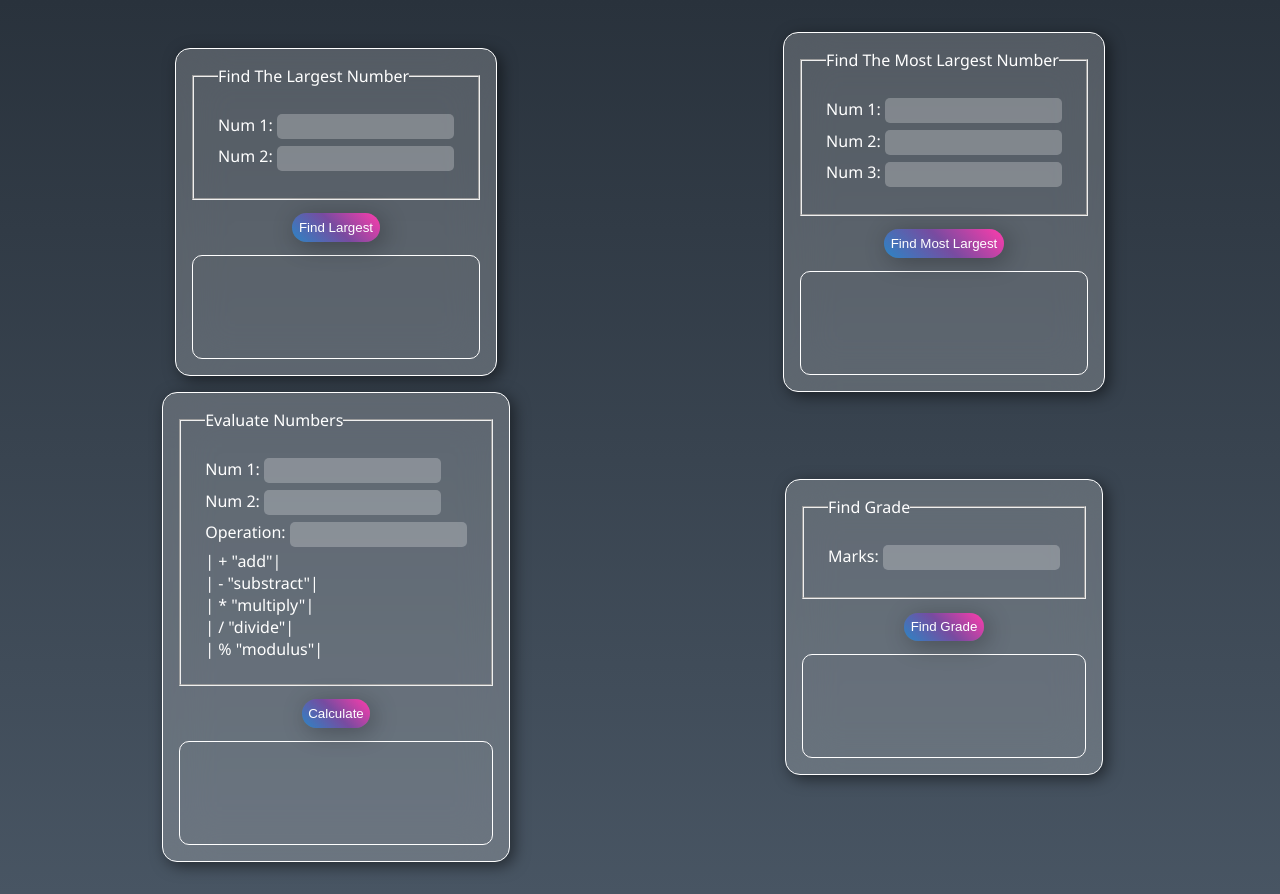
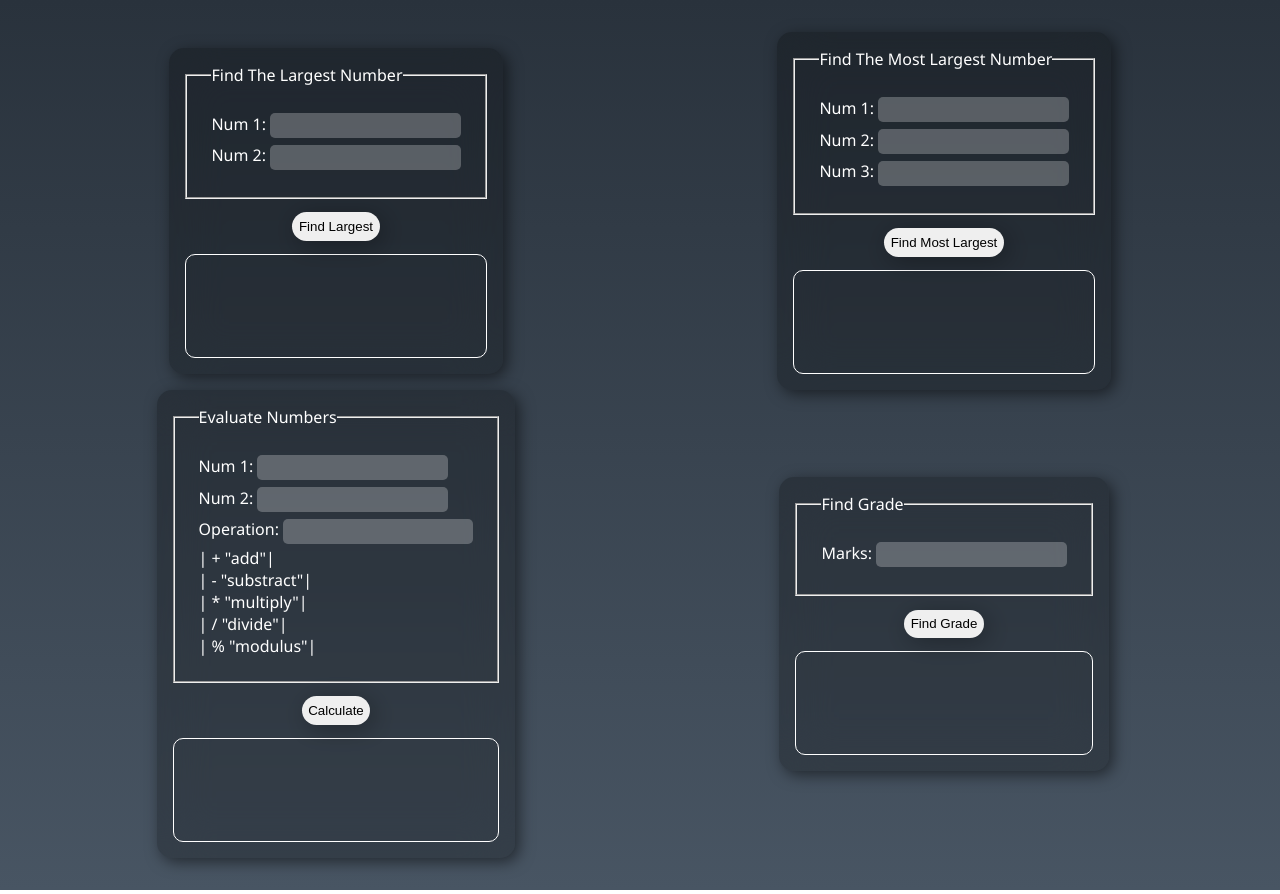
Before and after one commit to dilankayasuru/week3-WDOS, a plain HTML site: page index.html in a window 1280 px wide. Drawn offline with Linux system fonts and the light colour scheme.

Commit message:
modified css

```diff
--- a/style.css
+++ b/style.css
@@ -17,11 +17,10 @@ form {
 }
 
 form > div {
-    background: rgb(255, 255, 255, .2);
+    background: rgb(0, 0, 0, .25);
     backdrop-filter: blur(25px);
     padding: 1em;
     border-radius: 15px;
-    border: 1px solid  #fff;
     box-shadow: 4px 4px 15px rgb(0, 0, 0, .5);
 }
 
@@ -36,14 +35,7 @@ button {
     padding: .5em;
     border-radius: 15px;
     border: none;
-    background: linear-gradient(45deg,#2b86c5, #784ba0, #ff3cac);
-    color: #fff;
-    transition: .5s;
     box-shadow: 4px 4px 25px rgb(0, 0, 0, .3);
-}
-
-button:hover {
-    transform: scale(1.05);
 }
 
 input {
@@ -52,6 +44,8 @@ input {
     border: none;
     border-radius: 5px;
     margin: .25em 0;
+    padding: 0 .5em;
+    color: #fff;
 }
 
 .buttonClass {
```
